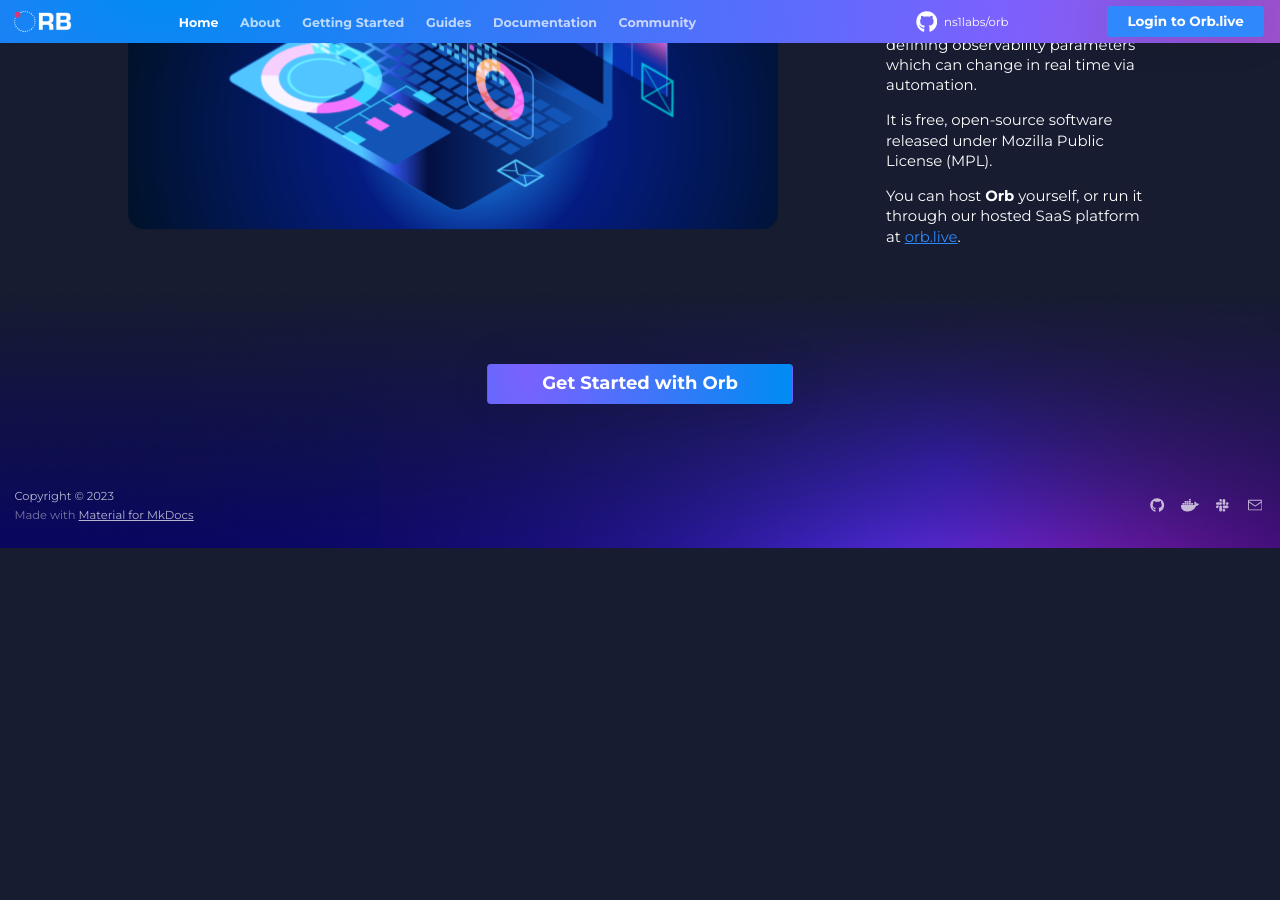
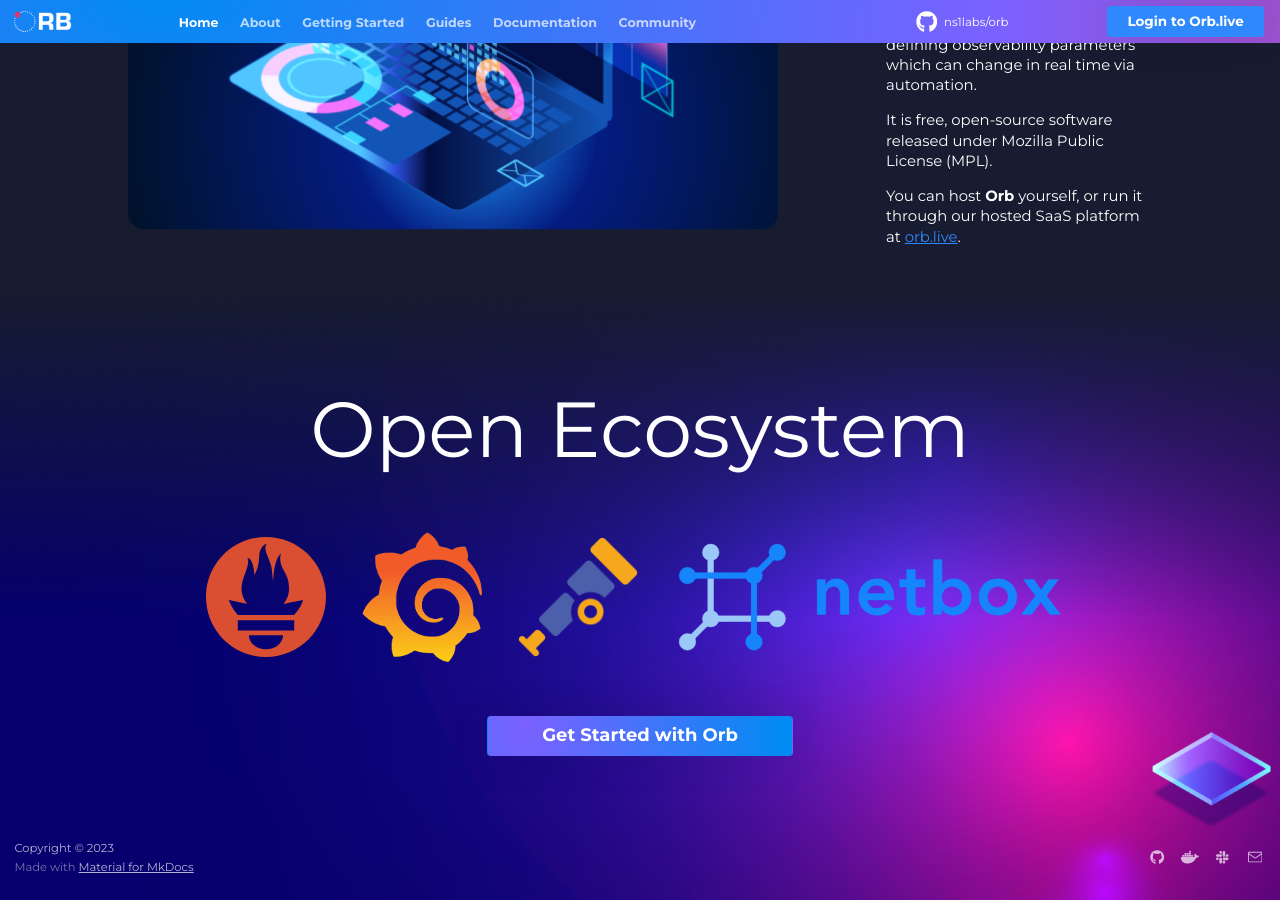
Before and after one commit to orb-community/orb-website, an MkDocs documentation site: the page built from docs/index.md, in a window 1280 px wide and 900 px high, scrolled down 3218 px. Built offline with MkDocs 1.6.1 and Material for MkDocs 9.7.7, drawn with Linux system fonts in a browser that asks for light colours; before the commit the page ends 3766 px from its top, so only the background shows below that.

Commit message:
fix open ecosystem logos stacking

```diff
--- a/overrides/index.html
+++ b/overrides/index.html
@@ -250,6 +250,12 @@
     color: #ffffff;
     margin-top: 2rem;
     margin-bottom: 2rem;
+
+    display: flex;
+    flex-flow: row wrap;
+    gap: 2rem;
+    align-items: center;
+    justify-self: center;
   }
 
   .md-footer,
@@ -301,9 +307,7 @@
 </section>
 
 <section class="mdx-container home">
-  <h2 class="md-grid">
-    Powerful - Innovative - Open Source
-  </h2>
+  <h2 class="md-grid">Powerful - Innovative - Open Source</h2>
   <div class="md-grid md-typeset">
     {% block content %} {{page.content}} {% endblock %}
   </div>
@@ -312,7 +316,6 @@
 <section class="mdx-container mdx-hero-bottom">
   <div class="md-grid md-typeset">
     <div class="cta-container">
-      <!--
       <span class="cta-title">Open Ecosystem</span>
       <span class="cta-content">
         <img src="img/prometheusio-icon.svg" width="120" />
@@ -320,7 +323,7 @@
         <img src="img/opentelemetry-icon-color.png" width="120" />
         <img src="img/netbox_logo.svg" width="400" />
       </span>
-      -->
+
       <a
         href="./getting_started"
         title="{{ page.next_page.title | e }}"
```
